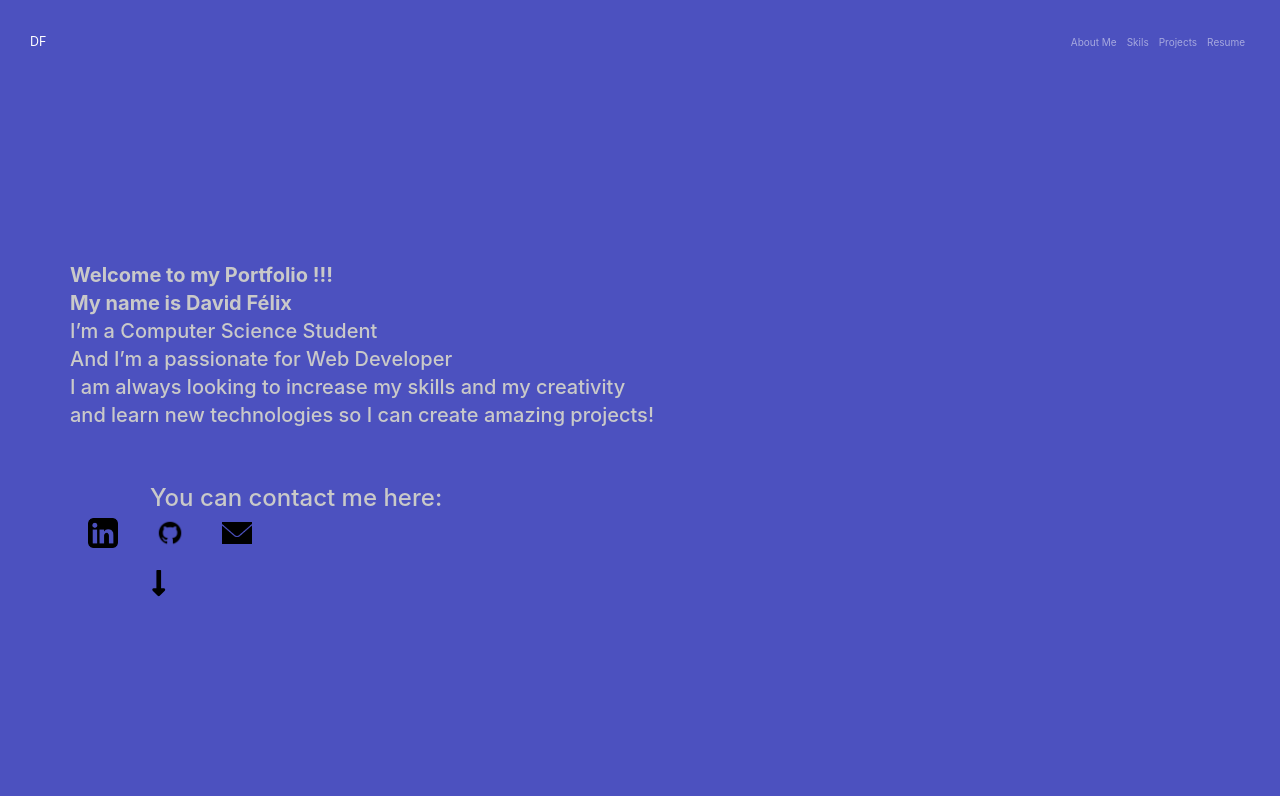
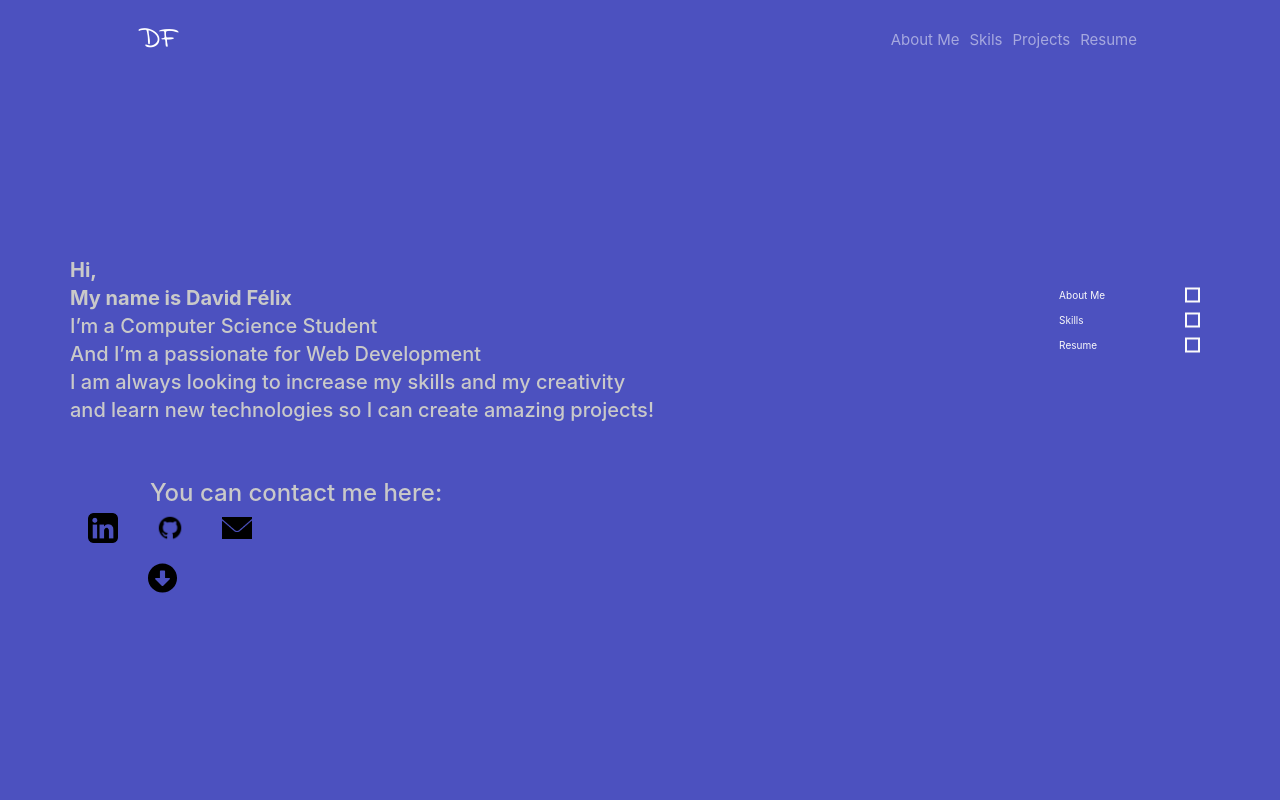
Before and after one commit to DavidFelix8/PortfolioV00, a React (Create React App) app: page / in a window 1280 px wide. Built offline with nearby package versions, Linux system fonts and the light colour scheme.

Commit message:
changed logo, added sidedots

```diff
--- a/public/index.html
+++ b/public/index.html
@@ -2,7 +2,7 @@
 <html lang="en">
   <head>
     <meta charset="utf-8" />
-    <link rel="icon" href="%PUBLIC_URL%/favicon.ico" />
+    <link rel="icon" href="./images/logo-df.png" />
     <meta name="viewport" content="width=device-width, initial-scale=1" />
     <meta name="theme-color" content="#000000" />
     <meta name="description" content="Web site created using create-react-app" />
@@ -12,6 +12,10 @@
       user's mobile device or desktop. See https://developers.google.com/web/fundamentals/web-app-manifest/
     -->
     <link rel="manifest" href="%PUBLIC_URL%/manifest.json" />
+    <link
+      href="https://fonts.googleapis.com/css?family=Indie+Flower&display=swap"
+      rel="stylesheet"
+    />
     <script src="https://use.fontawesome.com/releases/v5.0.8/js/all.js"></script>
     <!--
       Notice the use of %PUBLIC_URL% in the tags above.
--- a/src/App.jsx
+++ b/src/App.jsx
@@ -6,6 +6,7 @@ import 'bootstrap/dist/css/bootstrap.min.css';
 
 import NavBar from './components/NavBar';
 import AboutMe from './Views/AboutMe';
+import SideDots from './components/SideDots/Index';
 
 class App extends Component {
   render() {
@@ -13,8 +14,9 @@ class App extends Component {
       <div>
         <BrowserRouter>
           <NavBar />
+          <SideDots />
           <Switch>
-            <AboutMe/>
+            <AboutMe />
           </Switch>
         </BrowserRouter>
       </div>
--- a/src/Views/AboutMe/index.jsx
+++ b/src/Views/AboutMe/index.jsx
@@ -7,12 +7,12 @@ class AboutMe extends Component {
   constructor(props) {
     super(props);
     this.state = {
-      spanText: ['Welcome to my Portfolio !!!', ' \n', ' My name is David Félix'],
+      spanText: ['Hi,', ' \n', ' My name is David Félix'],
       text: [
         ' \n',
         'I’m a Computer Science Student',
         ' \n',
-        'And I’m a passionate for Web Developer',
+        'And I’m a passionate for Web Development',
         ' \n',
         'I am always looking to increase my skills and my creativity',
         ' \n',
@@ -41,31 +41,31 @@ class AboutMe extends Component {
           </h3>
           <h2 className="AboutMe-ContactMeHere">{this.state.contactText}</h2>
           <div className="AboutMe-Social d-flex justify-content-around">
-            <Link to="">
+            <Link target="_blank" to="https://www.linkedin.com/in/davidmcfelix/">
               <img
                 className="AboutMe-Social-img"
                 src="./images/social-icons/linkedin-icon.png"
-                alt=""
+                alt="LinkedIn"
               />
             </Link>
-            <Link to="">
+            <Link to="https://github.com/DavidFelix8">
               <img
                 className="AboutMe-Social-img"
                 src="./images/social-icons/github-icon.png"
-                alt=""
+                alt="Github"
               />
             </Link>
-            <Link to="">
+            <Link to={`mailto:davidfelix1997@hotmail.com`} target="_top">
               <img
                 className="AboutMe-Social-img"
                 src="./images/social-icons/email-icon.png"
-                alt=""
+                alt="Email"
               />
             </Link>
           </div>
           <div>
             <button className="AboutMe-btn-ArrowDown" onClick={this.updateContent}>
-              <i className="fas fa-long-arrow-alt-down AboutMe-ArrowDown"></i>
+              <i class="fas fa-arrow-alt-circle-down AboutMe-ArrowDown"></i>
             </button>
           </div>
         </article>
--- a/src/components/NavBar/index.jsx
+++ b/src/components/NavBar/index.jsx
@@ -7,14 +7,22 @@ export class NavBar extends Component {
   render() {
     return (
       <Navbar id="Navbar-Main" collapseOnSelect expand="lg" variant="dark">
-        <Navbar.Brand href="">DF</Navbar.Brand>
+        <Navbar.Brand href="/" className="Navbar-Logo">
+          DF
+        </Navbar.Brand>
         <Navbar.Toggle aria-controls="responsive-navbar-nav" />
         <Navbar.Collapse id="responsive-navbar-nav">
           <Nav className="ml-auto">
-            <Nav.Link href="#">About Me</Nav.Link>
-            <Nav.Link href="#">Skils</Nav.Link>
-            <Nav.Link href="#">Projects</Nav.Link>
-            <Nav.Link eventKey={2} href="#">
+            <Nav.Link className="Navbar-Links" href="#">
+              About Me
+            </Nav.Link>
+            <Nav.Link className="Navbar-Links" href="#">
+              Skils
+            </Nav.Link>
+            <Nav.Link className="Navbar-Links" href="#">
+              Projects
+            </Nav.Link>
+            <Nav.Link className="Navbar-Links" eventKey={2} href="#">
               Resume
             </Nav.Link>
           </Nav>
--- a/src/components/NavBar/style.scss
+++ b/src/components/NavBar/style.scss
@@ -1,5 +1,18 @@
+body {
+  background-color: #4c51bf;
+}
+
 #Navbar-Main {
-  padding: 3rem;
-  background-color: #4c51bf;
   min-height: 10vh;
+  width: 80%;
+  margin: 0 auto;
 }
+
+.Navbar-Logo {
+  font-family: 'Indie Flower', cursive;
+  font-size: 3rem;
+}
+
+.Navbar-Links {
+  font-size: 1.5rem;
+}
--- a/src/components/SideDots/Index.jsx
+++ b/src/components/SideDots/Index.jsx
@@ -0,0 +1,39 @@
+import React, { Component } from 'react';
+import { Link } from 'react-router-dom';
+
+import './style.scss';
+
+class SideDots extends Component {
+  render() {
+    return (
+      <div className="SideDots-Main">
+        <div className="SideDots-SecMain">
+          <div className="SideDots-Description">
+            <span>About Me</span>
+          </div>
+          <Link to="AboutMe">
+            <div className="SideDots-All"></div>
+          </Link>
+        </div>
+        <div className="SideDots-SecMain">
+          <div className="SideDots-Description">
+            <span>  Skills</span>
+          </div>
+          <Link to="Skills">
+            <div className="SideDots-All"></div>
+          </Link>
+        </div>
+        <div className="SideDots-SecMain">
+          <div className="SideDots-Description">
+            <span>Resume</span>
+          </div>
+          <Link to="Projects">
+            <div className="SideDots-All"></div>
+          </Link>
+        </div>
+      </div>
+    );
+  }
+}
+
+export default SideDots;
--- a/src/components/SideDots/style.scss
+++ b/src/components/SideDots/style.scss
@@ -0,0 +1,54 @@
+@media (max-width: 991px) {
+  .SideDots-Main {
+    display: none;
+  }
+
+  .SideDots-SecMain {
+    display: none;
+  }
+
+  .SideDots-All {
+    display: none;
+  }
+
+  .SideDots-Description {
+    display: none;
+  }
+  .SideDots-Description:hover {
+    display: none;
+  }
+}
+
+@media (min-width: 992px) {
+  .SideDots-Main {
+    position: fixed;
+    top: 32rem;
+    right: 0rem;
+    -webkit-transform: translateY(-50%);
+    transform: translateY(-50%);
+    z-index: 20;
+  }
+
+  .SideDots-SecMain {
+    display: flex;
+    justify-content: space-between;
+    align-items: center;
+  }
+
+  .SideDots-All {
+    width: 1.5rem;
+    height: 1.5rem;
+    border: solid 0.2rem #fafafa;
+    margin: 0.5rem 8rem;
+  }
+
+  .SideDots-Description {
+    // display: none;
+    color: #fafafa;
+  }
+
+  .SideDots-Description:hover {
+    /* display: flex; */
+    color: green;
+  }
+}
```
Also changed, not shown: public/images/logo-df.png (added).
